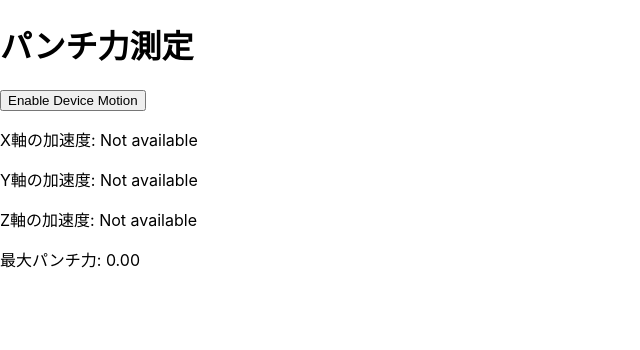
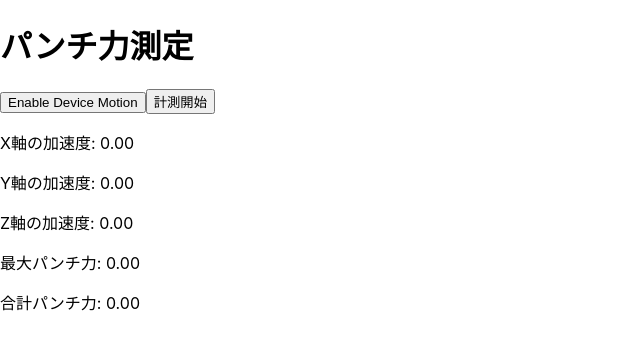
Before and after one commit to MaTTalv001/punch, a React (Create React App) app: page / in a window 1280 px wide. Shown: the top 350 px of the page, without its empty margins (0-640 px from the left). Built offline with nearby package versions, Linux system fonts and the light colour scheme.

Commit message:
3回計測

```diff
--- a/package.json
+++ b/package.json
@@ -8,6 +8,7 @@
     "@testing-library/user-event": "^13.5.0",
     "react": "^18.2.0",
     "react-dom": "^18.2.0",
+    "react-native-sensors": "^7.3.6",
     "react-scripts": "5.0.1",
     "web-vitals": "^2.1.4"
   },
--- a/src/App.js
+++ b/src/App.js
@@ -1,9 +1,24 @@
-import React, { useState } from 'react';
+import React, { useState, useEffect } from 'react';
 import useDeviceMotion from './useDeviceMotion';
 
 function App() {
     const { motion, requestPermission } = useDeviceMotion();
     const [maxPunchPower, setMaxPunchPower] = useState(0);
+    const [measurements, setMeasurements] = useState([]);
+    const [isMeasuring, setIsMeasuring] = useState(false);
+    const [timer, setTimer] = useState(null);
+
+    useEffect(() => {
+        if (isMeasuring) {
+            const interval = setInterval(() => {
+                calculatePunchPower();
+            }, 100); // 0.1秒ごとにパンチ力を計算
+            setTimer(interval);
+        } else {
+            clearInterval(timer);
+        }
+        return () => clearInterval(timer);
+    }, [isMeasuring, timer]);
 
     const calculatePunchPower = () => {
         const currentPower = Math.sqrt(motion.x ** 2 + motion.y ** 2 + motion.z ** 2);
@@ -12,14 +27,34 @@ function App() {
         }
     };
 
+    const startMeasurement = () => {
+        if (measurements.length >= 3) {
+            alert("3回の測定が完了しました。");
+            return;
+        }
+        setMaxPunchPower(0); // 最大パンチ力をリセット
+        setIsMeasuring(true); // 測定開始
+        setTimeout(() => {
+            setIsMeasuring(false); // 10秒後に測定終了
+            setMeasurements([...measurements, maxPunchPower]); // 測定値を保存
+        }, 10000);
+    };
+
+    const totalPower = measurements.reduce((acc, val) => acc + val, 0); // 合計パンチ力を計算
+
     return (
         <div>
             <h1>パンチ力測定</h1>
-            <button onClick={() => { requestPermission(); calculatePunchPower(); }}>Enable Device Motion</button>
-            <p>X軸の加速度: {motion.x || 'Not available'}</p>
-            <p>Y軸の加速度: {motion.y || 'Not available'}</p>
-            <p>Z軸の加速度: {motion.z || 'Not available'}</p>
-            <p>最大パンチ力: {maxPunchPower.toFixed(2) || 'Not available'}</p>
+            <button onClick={requestPermission}>Enable Device Motion</button>
+            <button onClick={startMeasurement} disabled={isMeasuring}>計測開始</button>
+            <p>X軸の加速度: {motion.x?.toFixed(2) || 'Not available'}</p>
+            <p>Y軸の加速度: {motion.y?.toFixed(2) || 'Not available'}</p>
+            <p>Z軸の加速度: {motion.z?.toFixed(2) || 'Not available'}</p>
+            <p>最大パンチ力: {maxPunchPower.toFixed(2)}</p>
+            <p>合計パンチ力: {totalPower.toFixed(2)}</p>
+            {measurements.map((measure, index) => (
+                <p key={index}>セット {index + 1}: {measure.toFixed(2)}</p>
+            ))}
         </div>
     );
 }
```
Also changed, not shown: 1 other file (tests, documents, lock files or other folders).
